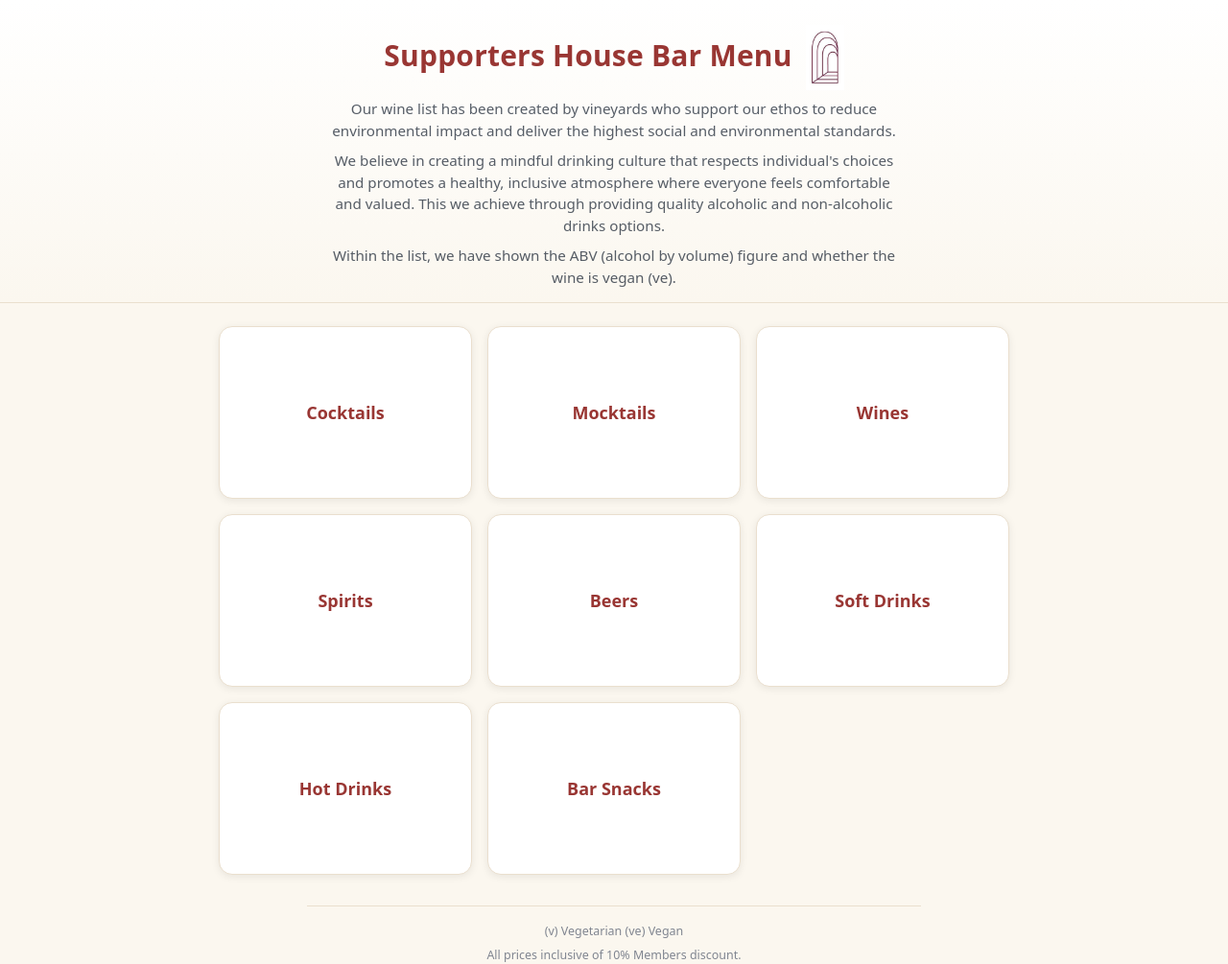
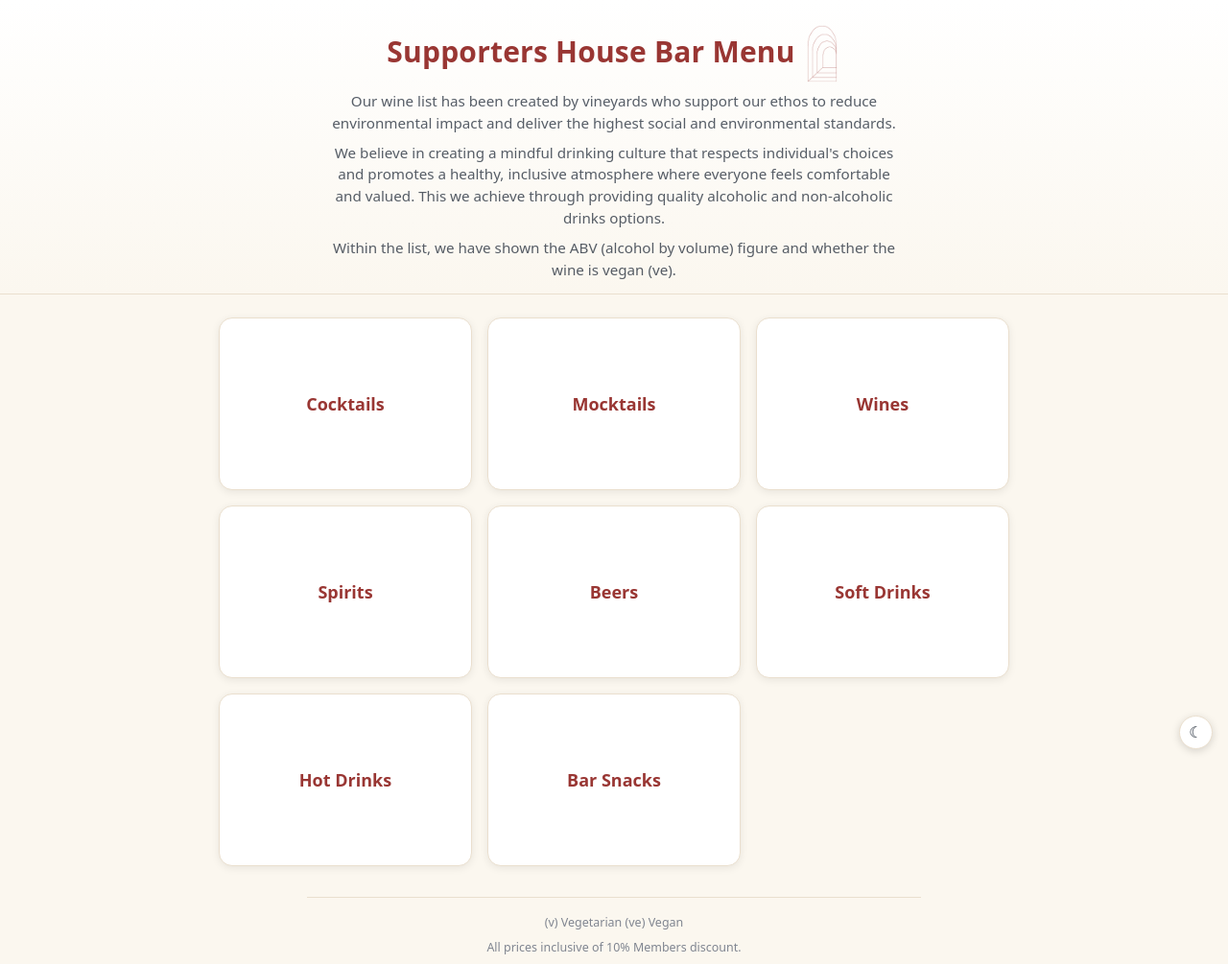
Before and after one commit to arthurbotto/supporters_bar_menu, a Flask app: page / in a window 1280 px wide. Shown: the top 1005 px of the page at 96% size. Run offline with Flask 3, Linux system fonts and the light colour scheme; some libraries are stand-ins or nearby versions.

Commit message:
Add dark mode toggle with localStorage persistence

```diff
--- a/app.py
+++ b/app.py
@@ -100,7 +100,6 @@ def login_required(f):
             return redirect(url_for('admin_login'))
         return f(*args, **kwargs)
     return decorated
-
 
 
 # ----------------------
--- a/static/css/base.css
+++ b/static/css/base.css
@@ -8,6 +8,19 @@
   --accent: rgb(153, 54, 51);
   --accent-soft: rgba(153, 54, 51, 0.12);
 }
+
+:root.dark-mode {
+  --bg: #1c2023;
+  --surface: #252728;
+  --panel: #2d2f30;
+  --text: #f1e9e9;
+  --muted: #9ca3af;
+  --border: #3a3d3f;
+  --accent: #f56565;
+  --accent-soft: rgba(245, 101, 101, 0.15);
+}
+
+
 
 * { box-sizing: border-box; }
 
@@ -21,7 +34,7 @@ body {
 .header {
   padding: 26px 18px 14px;
   border-bottom: 1px solid var(--border);
-  background: linear-gradient(180deg, #fff 0%, var(--bg) 100%);
+  background: linear-gradient(180deg, var(--surface) 0%, var(--bg) 100%);
 }
 
 .title {
@@ -169,3 +182,23 @@ body {
 
   .product-price-row { padding: 12px 10px; }
 }
+
+.theme-toggle {
+  position: fixed;
+  bottom: 1.2rem;
+  right: 1rem;
+  z-index: 100;
+  background: var(--surface);
+  border: 1px solid var(--border);
+  border-radius: 50%;
+  width: 2.2rem;
+  height: 2.2rem;
+  cursor: pointer;
+  font-size: 1rem;
+  display: flex;
+  align-items: center;
+  justify-content: center;
+  box-shadow: 0 2px 8px rgba(0,0,0,0.15);
+  color: var(--text);
+}
+.theme-toggle:hover { background: var(--accent-soft); }
--- a/static/css/home.css
+++ b/static/css/home.css
@@ -6,7 +6,7 @@
   display: flex;
   align-items: center;
   justify-content: center;
-  gap: 14px;
+  gap: 8px;
 }
 
 .logo {
@@ -79,6 +79,7 @@
   opacity: 0.85;
 }
 
+
 @media (max-width: 600px) {
   .grid {
     grid-template-columns: repeat(2, 1fr);
--- a/static/css/modal.css
+++ b/static/css/modal.css
@@ -58,7 +58,7 @@
   padding: 12px;
   border: 1px solid var(--border);
   border-radius: 14px;
-  background: #fffaf2;
+  background: var(--panel);
 }
 
 .modal-subtitle {
@@ -85,7 +85,7 @@ body.modal-open {
   max-width: 520px;
   margin: 0 auto 1rem;
   border-radius: 14px;
-  background: #f3f4f6;
+  background: var(--surface);
   padding: 12px;
 }
 
--- a/static/css/wines.css
+++ b/static/css/wines.css
@@ -68,7 +68,7 @@
   padding: 12px;
   border: 1px solid var(--border);
   border-radius: 14px;
-  background: #fffaf2;
+  background: var(--panel);
 }
 
 .modal-subtitle {
@@ -256,7 +256,7 @@ body.modal-open {
   margin: 0 auto 1rem;
   padding: 16px;
   border-radius: 14px;
-  background: #f8f8f8;
+  background: var(--surface);
   border: 1px solid var(--border);
 }
 
--- /dev/null
+++ b/static/js/darkmode.js
@@ -0,0 +1,12 @@
+function toggleTheme() {
+    const html = document.documentElement;
+    const isDark = html.classList.toggle('dark-mode');
+    localStorage.setItem('theme', isDark ? 'dark' : 'light');
+    document.querySelector('.theme-toggle').textContent = isDark ? '☀' : '☾';
+}
+
+document.querySelector('.theme-toggle').addEventListener('click', toggleTheme);
+
+if (localStorage.getItem('theme') === 'dark') {
+    document.querySelector('.theme-toggle').textContent = '☀';
+}
--- a/templates/base.html
+++ b/templates/base.html
@@ -1,6 +1,11 @@
 <!DOCTYPE html>
 <html lang="en">
 <head>
+  <script>
+    if (localStorage.getItem('theme') === 'dark') {
+      document.documentElement.classList.add('dark-mode');
+    }
+  </script>
   <meta charset="UTF-8">
   <meta name="viewport" content="width=device-width, initial-scale=1.0">
   <title>{% block title %}Supporters House Bar Menu{% endblock %}</title>
@@ -12,6 +17,8 @@
   {% if session.get('admin_logged_in') %}
     <a href="{{ url_for('admin_dashboard') }}" class="admin-bar-btn">Admin</a>
   {% endif %}
+  <button class="theme-toggle" aria-label="Toggle theme">☾</button>
   {% block content %}{% endblock %}
+  <script src="{{ url_for('static', filename='js/darkmode.js') }}"></script>
 </body>
 </html>
```
Also changed, not shown: PROJECT_NOTES.md (+76 -2 lines), README.md, static/images/logo/logo.png.
